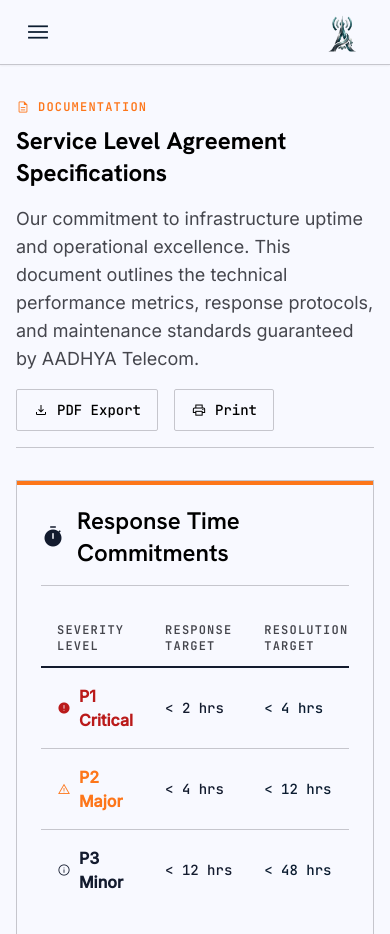
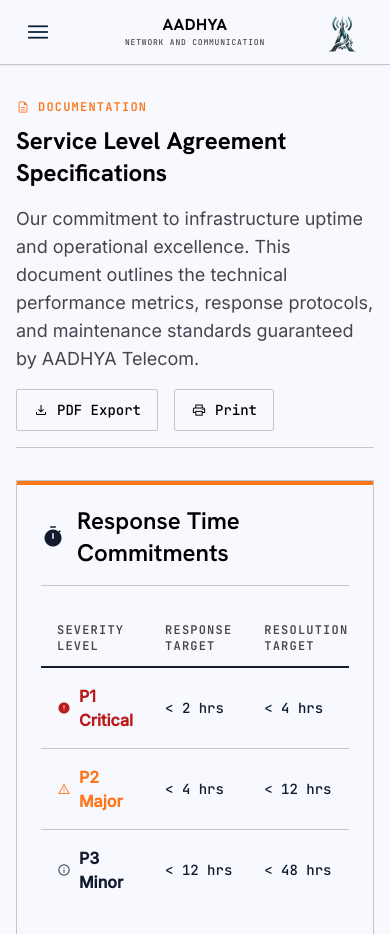
Before and after one commit to Trilok94/aadhyatmp, a plain HTML site: page SLAspecs.html in a window 390 px wide. Shown: the top 934 px of the page. Drawn offline with nearby package versions, Linux system fonts and the light colour scheme.

Commit message:
added aadhya in mobile

```diff
--- a/SLAspecs.html
+++ b/SLAspecs.html
@@ -175,17 +175,22 @@
   >
     <!-- TopNavBar Shared Component -->
     <nav class="bg-surface dark:bg-primary-container font-headline-md text-base w-full top-0 sticky border-b border-outline-variant dark:border-outline z-50 shadow-sm">
-<div class="flex justify-between items-center h-16 px-6 md:px-10 max-w-screen-2xl mx-auto">
+<div class="flex justify-between items-center h-16 px-6 md:px-10 max-w-screen-2xl mx-auto relative">
 <!-- Hamburger Menu Button (visible on all screens, moved to left) -->
 <button id="mobile-menu-button" class="flex items-center p-2 text-on-surface hover:text-primary transition-colors focus:outline-none -ml-2">
     <span class="material-symbols-outlined" style="font-size: 28px;">menu</span>
 </button>
+<!-- Mobile Center Title -->
+<div class="absolute left-1/2 -translate-x-1/2 md:hidden flex flex-col justify-center text-center pointer-events-none">
+    <span class="font-display font-bold text-base leading-none tracking-wide text-primary mb-1">AADHYA</span>
+    <span class="font-label-caps text-[8px] leading-tight uppercase tracking-widest text-on-surface-variant">network and communication</span>
+</div>
 <!-- Logo (moved to right) -->
 <div class="flex items-center gap-10">
 <a href="index.html" class="flex items-center gap-2">
     <img src="logo.png" alt="AADHYA Logo" class="h-10 w-auto object-contain">
     <div class="hidden md:flex flex-col justify-center mt-1">
-        <span class="font-display font-bold text-lg leading-none tracking-wide text-primary">AADHYA</span>
+        <span class="font-display font-bold text-lg leading-none tracking-wide text-primary mb-1">AADHYA</span>
         <span class="font-label-caps text-[10px] leading-tight uppercase tracking-widest text-on-surface-variant">network and communication</span>
     </div>
 </a>
@@ -593,7 +598,7 @@
 <div class="mb-6 flex items-center gap-2">
     <img src="logo.png" alt="AADHYA Logo" class="h-10 w-auto object-contain">
     <div class="flex flex-col justify-center mt-1">
-        <span class="font-display font-bold text-lg leading-none tracking-wide text-surface-container-lowest">AADHYA</span>
+        <span class="font-display font-bold text-lg leading-none tracking-wide text-surface-container-lowest mb-1">AADHYA</span>
         <span class="font-label-caps text-[10px] leading-tight uppercase tracking-widest text-inverse-primary">network and communication</span>
     </div>
 </div>
```
Also changed, not shown: about.html (+8 -3 lines), contact.html (+8 -3 lines), index.html (+8 -3 lines), privacyandpolicy.html (+8 -3 lines), services.html (+8 -3 lines), termsandcondition.html (+8 -3 lines), why_choose_us.html (+8 -3 lines).
